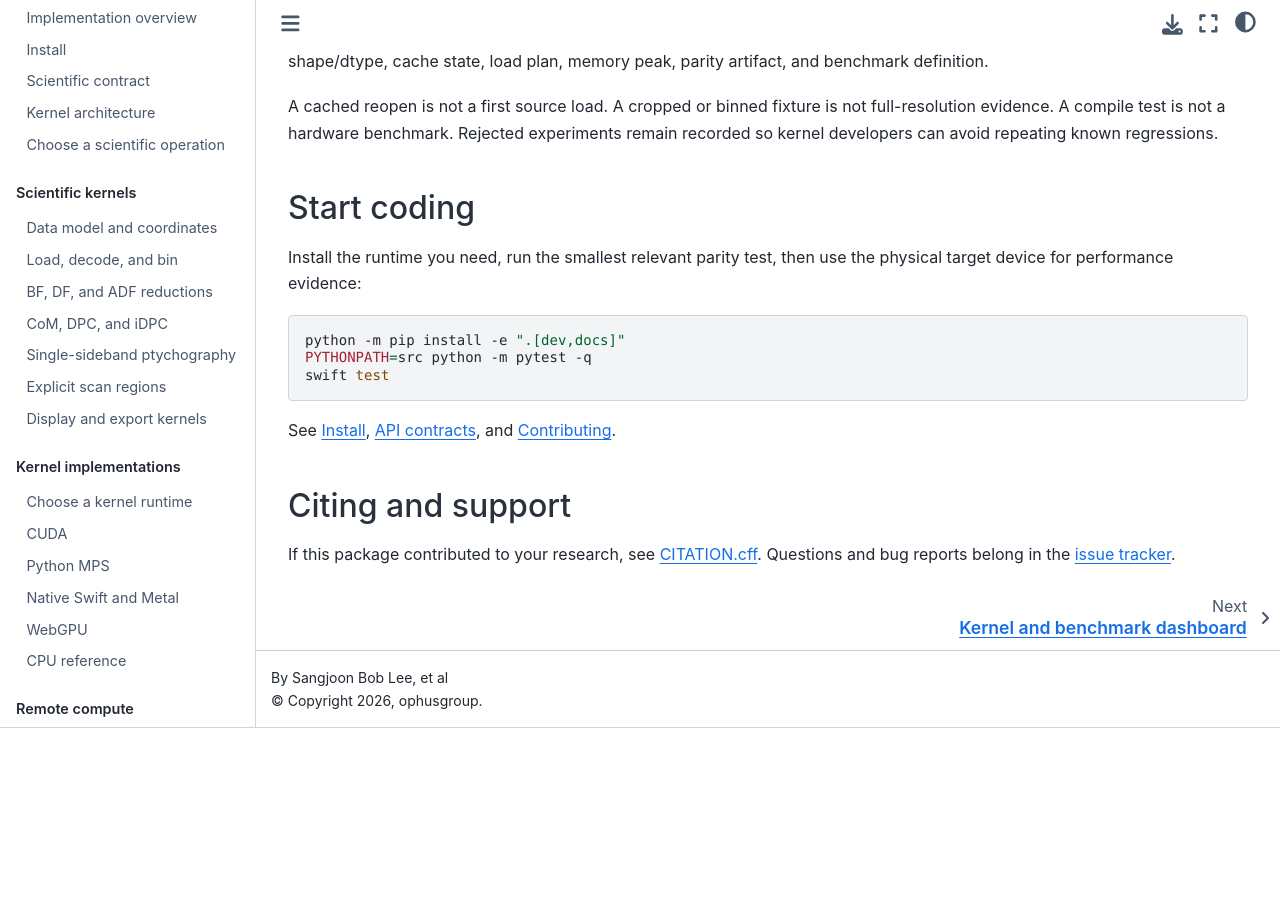
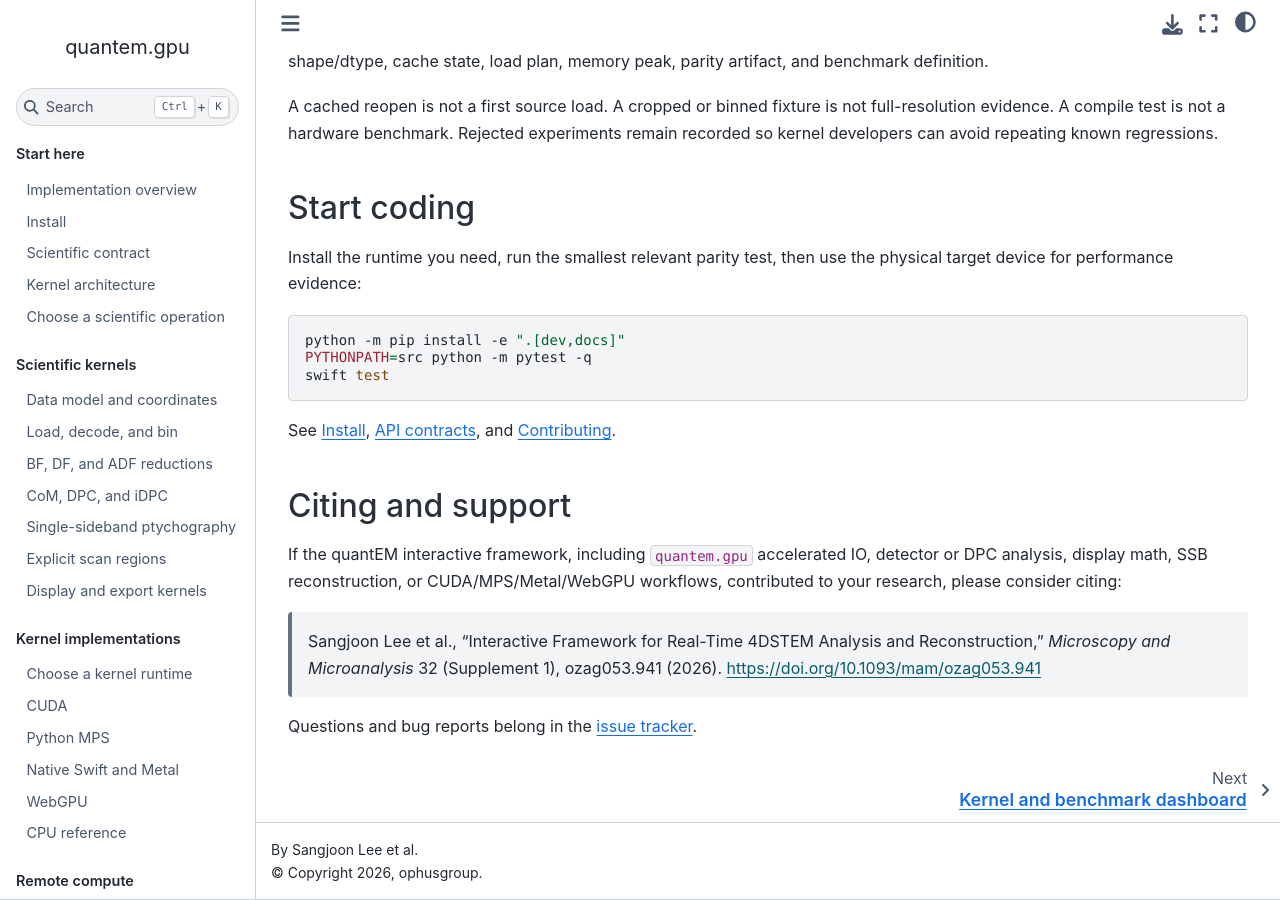
Before and after one commit to bobleesj/quantem.gpu, a Jupyter Book: the page built from docs/intro.md, in a window 1280 px wide and 900 px high, scrolled down 3719 px. Built offline with Jupyter Book 1.0.4 settings and Sphinx 7.4.7 and the Sphinx Book theme 1.1.4, drawn with Linux system fonts in a browser that asks for light colours; before the commit the page ends 4447 px from its top, so only the background shows below that.

Commit message:
Use paper citation and public author name

```diff
--- a/docs/_config.yml
+++ b/docs/_config.yml
@@ -2,7 +2,7 @@
 # intentionally hardware-independent: qualified CUDA, Metal/MPS, and WebGPU
 # runs publish retained evidence rather than rerunning private data on Pages CI.
 title: quantem.gpu
-author: Sangjoon Bob Lee, et al
+author: Sangjoon Lee et al.
 logo: ""
 only_build_toc_files: true
 exclude_patterns:
--- a/docs/intro.md
+++ b/docs/intro.md
@@ -188,7 +188,14 @@
 
 ## Citing and support
 
-If this package contributed to your research, see
-[CITATION.cff](https://github.com/bobleesj/quantem.gpu/blob/main/CITATION.cff).
+If the quantEM interactive framework, including `quantem.gpu` accelerated IO,
+detector or DPC analysis, display math, SSB reconstruction, or
+CUDA/MPS/Metal/WebGPU workflows, contributed to your research, please consider
+citing:
+
+> Sangjoon Lee et al., “Interactive Framework for Real-Time 4DSTEM Analysis
+> and Reconstruction,” *Microscopy and Microanalysis* 32 (Supplement 1),
+> ozag053.941 (2026). https://doi.org/10.1093/mam/ozag053.941
+
 Questions and bug reports belong in the
 [issue tracker](https://github.com/bobleesj/quantem.gpu/issues).
--- a/docs/performance/evidence_manifest.json
+++ b/docs/performance/evidence_manifest.json
@@ -6,7 +6,7 @@
   "pages": [
     {
       "path": "docs/intro.md",
-      "sha256": "c5cd24f84aa6f28feffc19d0a9a181cee919f7ac01fe2df0f831c819ec5045b5",
+      "sha256": "cd8d1c3dea06ddd7619ef9d08dcdb4f934892fc8c50f14b2b487737b2af12dbb",
       "role": "Developer landing page and benchmark routing without copied measurements"
     },
     {
--- a/pyproject.toml
+++ b/pyproject.toml
@@ -11,7 +11,7 @@
 license-files = ["LICENSE", "THIRD_PARTY_NOTICES.md"]
 requires-python = ">=3.11"
 authors = [
-    {name = "Sangjoon Bob Lee"}
+    {name = "Sangjoon Lee"}
 ]
 keywords = [
     "4dstem",
@@ -105,7 +105,6 @@
     "Package.swift",
     "README.md",
     "CONTRIBUTING.md",
-    "CITATION.cff",
     "environment-remote-cuda.yml",
     "pyproject.toml",
 ]
```
Also changed, not shown: README.md (+0 -2 lines), 2 other files.
